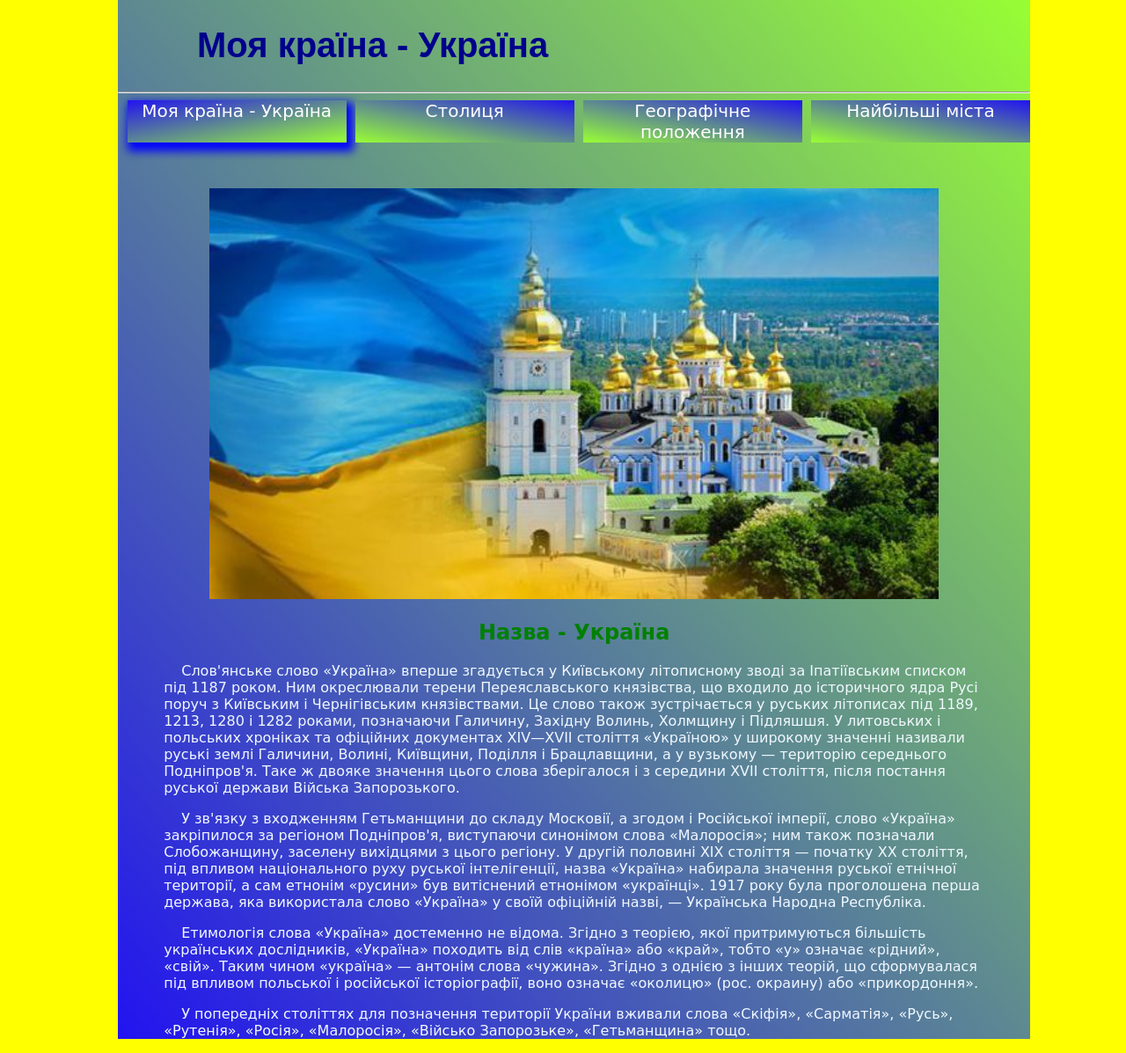
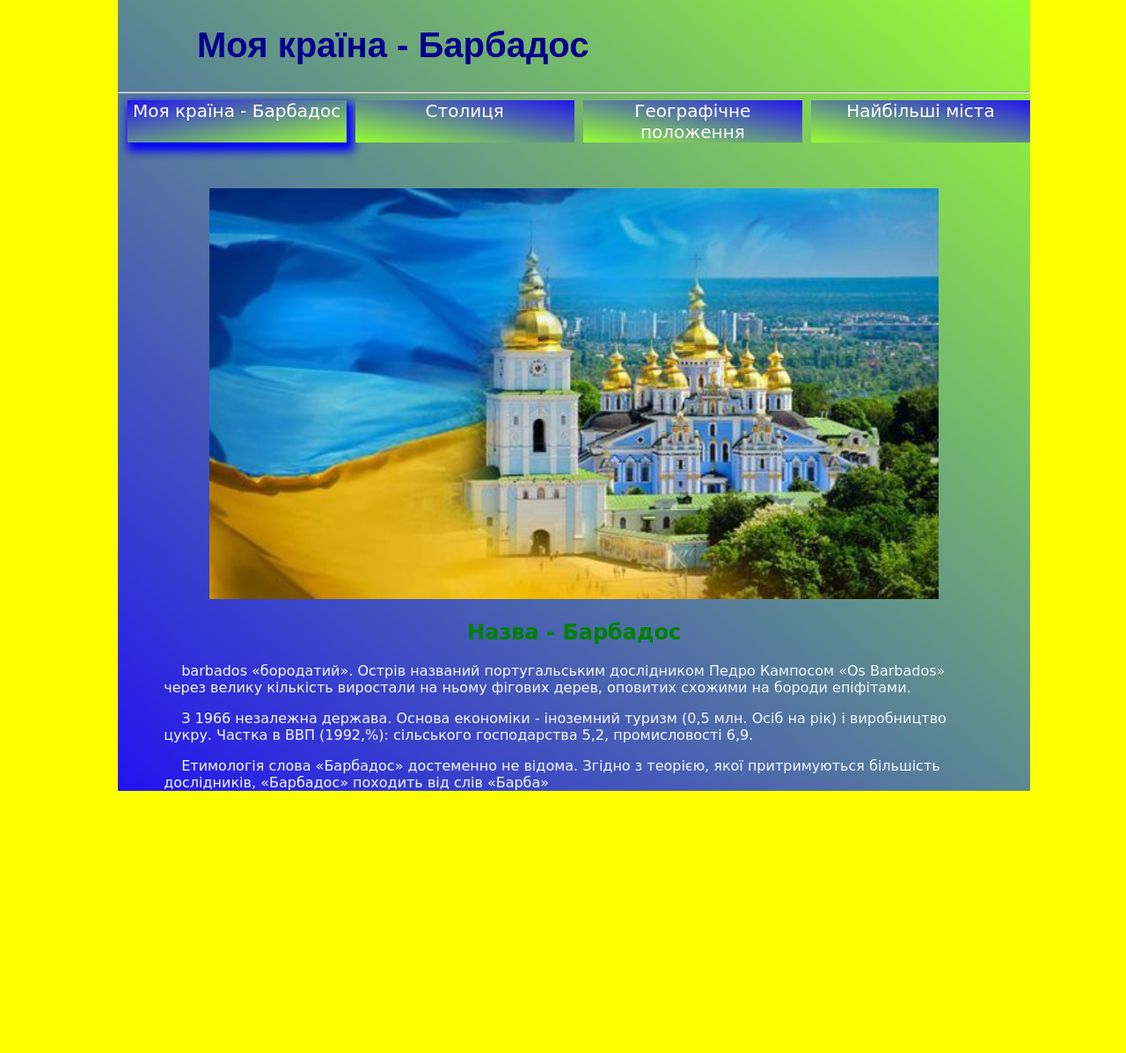
Before and after one commit to Sofia05Koliada/schoolExampleUkr.github.io, a plain HTML site: page index.html in a window 1280 px wide. Shown: the whole page at 88% size. After the commit the page ends 915 px from the top, so only its background shows below. Drawn offline with Linux system fonts and the light colour scheme.

Commit message:
Update index.html

```diff
--- a/index.html
+++ b/index.html
@@ -9,9 +9,9 @@
 <body>
 
     <main>
-         <H1><a href="index.html" id="first">Моя країна - Україна</a></H1><hr/>
+         <H1><a href="index.html" id="first">Моя країна - Барбадос</a></H1><hr/>
 <nav class=navi>
-  <a href="index.html" class="active">Моя країна - Україна</a>
+  <a href="index.html" class="active">Моя країна - Барбадос</a>
   <a href="capital.html">Столиця</a>
   <a href="geo.html">Географічне положення</a>
     <a href="city.html">Найбільші міста</a>
@@ -19,14 +19,11 @@
 
         <img src="ukr.jpg" alt="ukraine">
     <div>
-<h2>Назва - Україна</h2>
-<p>Слов'янське слово «Україна» вперше згадується у Київському літописному зводі за Іпатіївським списком під 1187 роком. Ним окреслювали терени Переяславського князівства, що входило до історичного ядра Русі поруч з Київським і Чернігівським князівствами. Це слово також зустрічається у руських літописах під 1189, 1213, 1280 і 1282 роками, позначаючи Галичину, Західну Волинь, Холмщину і Підляшшя. У литовських і польських хроніках та офіційних документах XIV—XVII століття «Україною» у широкому значенні називали руські землі Галичини, Волині, Київщини, Поділля і Брацлавщини, а у вузькому — територію середнього Подніпров'я. Таке ж двояке значення цього слова зберігалося і з середини XVII століття, після постання руської держави Війська Запорозького.</p>
+<h2>Назва - Барбадос</h2>
+<p>barbados «бородатий». Острів названий португальським дослідником Педро Кампосом «Os Barbados» через велику кількість виростали на ньому фігових дерев, оповитих схожими на бороди епіфітами.</p>
+<p>З 1966 незалежна держава. Основа економіки - іноземний туризм (0,5 млн. Осіб на рік) і виробництво цукру. Частка в ВВП (1992,%): сільського господарства 5,2, промисловості 6,9.</p>
 
-<p>У зв'язку з входженням Гетьманщини до складу Московії, а згодом і Російської імперії, слово «Україна» закріпилося за регіоном Подніпров'я, виступаючи синонімом слова «Малоросія»; ним також позначали Слобожанщину, заселену вихідцями з цього регіону. У другій половині XIX століття — початку XX століття, під впливом національного руху руської інтелігенції, назва «Україна» набирала значення руської етнічної території, а сам етнонім «русини» був витіснений етнонімом «українці». 1917 року була проголошена перша держава, яка використала слово «Україна» у своїй офіційній назві, — Українська Народна Республіка.</p>
-
-<p>Етимологія слова «Україна» достеменно не відома. Згідно з теорією, якої притримуються більшість українських дослідників, «Україна» походить від слів «країна» або «край», тобто «у» означає «рідний», «свій». Таким чином «україна» — антонім слова «чужина». Згідно з однією з інших теорій, що сформувалася під впливом польської і російської історіографії, воно означає «околицю» (рос. окраину) або «прикордоння».</p>
-
-<p>У попередніх століттях для позначення території України вживали слова «Скіфія», «Сарматія», «Русь», «Рутенія», «Росія», «Малоросія», «Військо Запорозьке», «Гетьманщина» тощо.</p></div>
+<p>Етимологія слова «Барбадос» достеменно не відома. Згідно з теорією, якої притримуються більшість дослідників, «Барбадос» походить від слів «Барба»</p>
         </main>
 
 </body>
```
